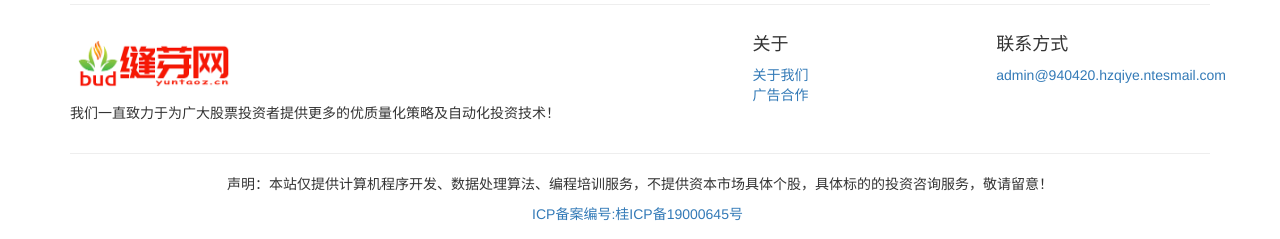
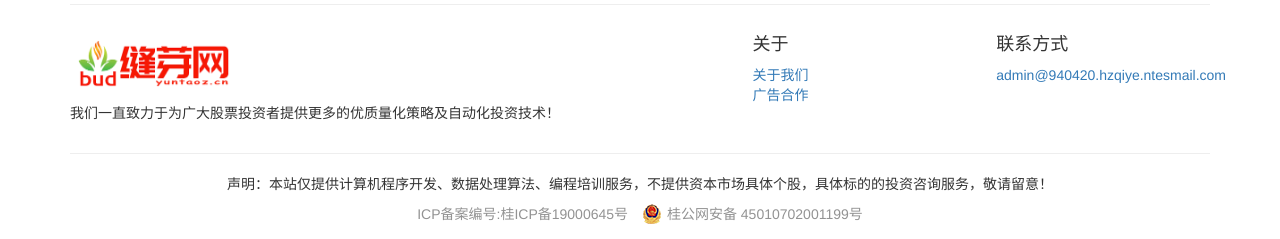
Before and after one commit to sabercc0805/django-shares-plat, a Django app: template WeChat/templates/ad.html in a window 1280 px wide. Shown: the part 1034-1273 px from the top of the page. Run offline with Django 3.2, Linux system fonts and the light colour scheme; the template is opened without the code that fills it, so the values that code supplies are empty; some libraries are stand-ins or nearby versions.

Commit message:
公安网备添加上传

```diff
--- a/WeChat/templates/about.html
+++ b/WeChat/templates/about.html
@@ -82,7 +82,8 @@
     <div class="row footer-bottom">
         <p class="text-center">声明：本站仅提供计算机程序开发、数据处理算法、编程培训服务，不提供资本市场具体个股，具体标的的投资咨询服务，敬请留意！</p>
       <ul class="list-inline text-center">
-        <li><a href="http://gx.beian.miit.gov.cn/" target="_blank">ICP备案编号:桂ICP备19000645号</a></li><!--li>京公网安备</li-->
+        <li><a href="http://gx.beian.miit.gov.cn/" target="_blank" style="display:inline-block;text-decoration:none;height:20px;line-height:20px;"><p style="float:left;height:20px;line-height:20px;margin: 0px 0px 0px 5px; color:#939393;">ICP备案编号:桂ICP备19000645号</p></a></li>
+          <li><a target="_blank" href="http://www.beian.gov.cn/portal/registerSystemInfo?recordcode=45010702001199" style="display:inline-block;text-decoration:none;height:20px;line-height:20px;"><img src="{% static 'images/gh.png' %}" style="float:left;"/><p style="float:left;height:20px;line-height:20px;margin: 0px 0px 0px 5px; color:#939393;">桂公网安备 45010702001199号</p></a></li>
       </ul>
     </div>
   </div>
--- a/WeChat/templates/ad.html
+++ b/WeChat/templates/ad.html
@@ -75,7 +75,8 @@
     <div class="row footer-bottom">
         <p class="text-center">声明：本站仅提供计算机程序开发、数据处理算法、编程培训服务，不提供资本市场具体个股，具体标的的投资咨询服务，敬请留意！</p>
       <ul class="list-inline text-center">
-        <li><a href="http://gx.beian.miit.gov.cn/" target="_blank">ICP备案编号:桂ICP备19000645号</a></li><!--li>京公网安备</li-->
+        <li><a href="http://gx.beian.miit.gov.cn/" target="_blank" style="display:inline-block;text-decoration:none;height:20px;line-height:20px;"><p style="float:left;height:20px;line-height:20px;margin: 0px 0px 0px 5px; color:#939393;">ICP备案编号:桂ICP备19000645号</p></a></li>
+          <li><a target="_blank" href="http://www.beian.gov.cn/portal/registerSystemInfo?recordcode=45010702001199" style="display:inline-block;text-decoration:none;height:20px;line-height:20px;"><img src="{% static 'images/gh.png' %}" style="float:left;"/><p style="float:left;height:20px;line-height:20px;margin: 0px 0px 0px 5px; color:#939393;">桂公网安备 45010702001199号</p></a></li>
       </ul>
     </div>
   </div>
```
Also changed, not shown: WeChat/templates/index.html (+6 -1 lines).
